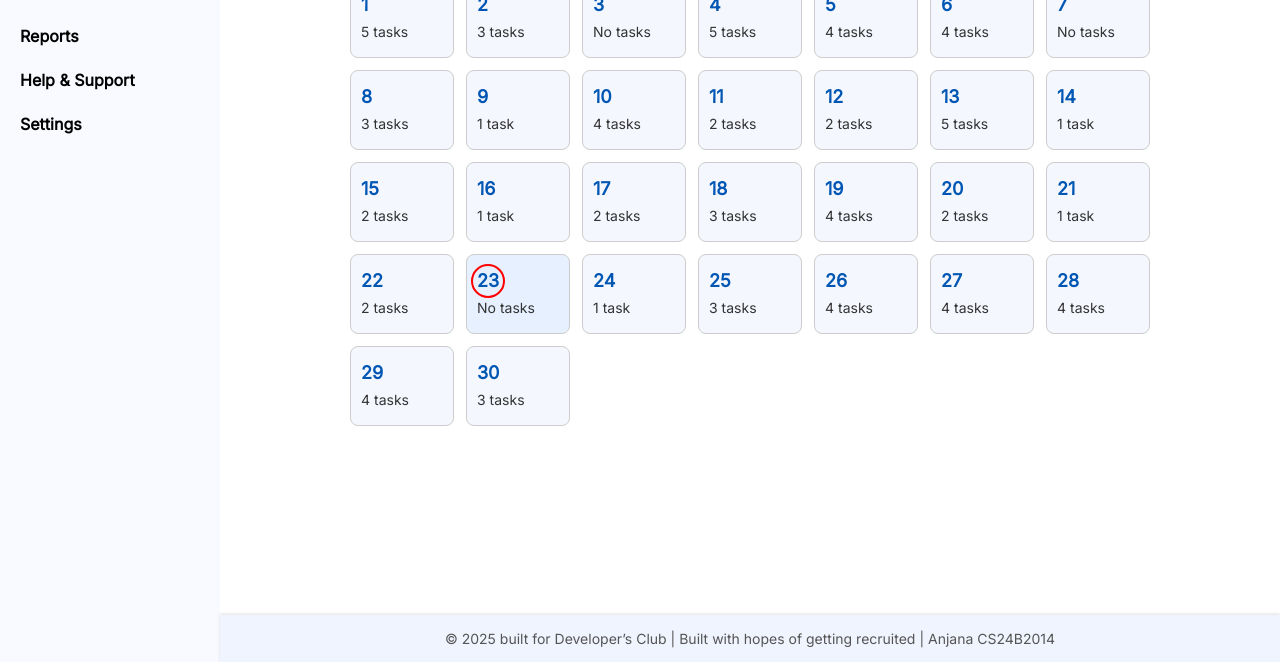
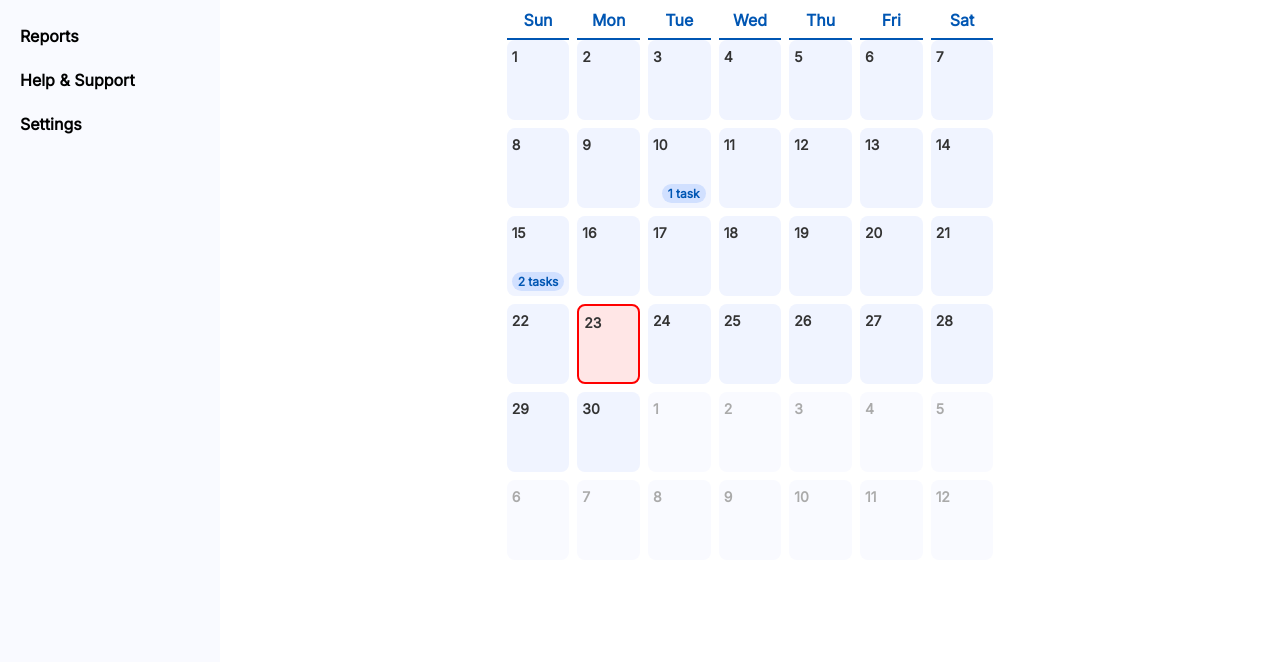
Before and after one commit to itsjanajana/webdevtask-devclubrecruit, a plain HTML site: page calendar.html in a window 1280 px wide. Shown: the part 138-800 px from the top of the page. Drawn offline with Linux system fonts and the light colour scheme.

Commit message:
Update calendar.html

```diff
--- a/calendar.html
+++ b/calendar.html
@@ -3,22 +3,19 @@
 <head>
   <meta charset="UTF-8" />
   <meta name="viewport" content="width=device-width, initial-scale=1" />
-  <title>Calendar - Taskify</title>
+  <title>Calendar - The To-Do List</title>
   <link href="https://fonts.googleapis.com/css2?family=Merriweather:wght@700&family=Inter&display=swap" rel="stylesheet" />
   <style>
-    /* Reset & base */
     body {
       margin: 0;
       font-family: 'Inter', sans-serif;
-      background: #fff;
       color: #000;
+      background-color: #fff;
       display: flex;
       height: 100vh;
       overflow: hidden;
       flex-direction: row;
     }
-
-    /* Sidebar */
     #sidebar {
       background: #f9faff;
       width: 220px;
@@ -46,149 +43,263 @@
     #sidebar .spacer {
       flex-grow: 1;
     }
-
-    /* Main Content */
     #main {
       flex-grow: 1;
       display: flex;
       flex-direction: column;
-      justify-content: space-between;
-      background: #fff;
-    }
-    .content {
-      padding: 40px 50px;
-      background: #fff;
-      flex-grow: 1;
+      justify-content: flex-start;
+      padding: 20px 40px;
+      box-sizing: border-box;
       overflow-y: auto;
-      max-width: 900px;
-      margin: 0 auto;
-      width: 100%;
-      box-sizing: border-box;
     }
     h2 {
       font-family: 'Merriweather', serif;
       color: #0056b3;
-      margin-bottom: 25px;
+      margin-bottom: 20px;
       text-align: center;
     }
-
-    /* Calendar Grid */
-    .calendar {
+    .calendar-container {
+      max-width: 700px;
+      margin: 0 auto;
+      user-select: none;
+    }
+    .calendar-header {
+      display: flex;
+      justify-content: space-between;
+      align-items: center;
+      margin-bottom: 15px;
+    }
+    .calendar-header button {
+      background-color: #0056b3;
+      color: white;
+      border: none;
+      border-radius: 4px;
+      padding: 8px 12px;
+      cursor: pointer;
+      font-size: 16px;
+      transition: background-color 0.3s ease;
+    }
+    .calendar-header button:hover {
+      background-color: #003d99;
+    }
+    .calendar-header .month-year {
+      font-weight: 700;
+      font-size: 22px;
+      color: #003d99;
+      font-family: 'Merriweather', serif;
+    }
+    .calendar-grid {
       display: grid;
       grid-template-columns: repeat(7, 1fr);
-      gap: 12px;
+      gap: 8px;
     }
-    .date-block {
-      background: #f5f7ff;
-      border: 1px solid #ccc;
+    .calendar-day {
+      font-weight: 600;
+      text-align: center;
+      padding: 8px 0;
+      color: #0056b3;
+      border-bottom: 2px solid #0056b3;
+      font-family: 'Inter', sans-serif;
+      user-select: none;
+    }
+    .calendar-date {
+      min-height: 80px;
+      background: #f0f4ff;
       border-radius: 8px;
-      padding: 15px 10px;
-      min-height: 80px;
+      padding: 8px 5px 5px 5px;
       box-sizing: border-box;
+      cursor: default;
+      position: relative;
       display: flex;
       flex-direction: column;
       justify-content: flex-start;
-      cursor: pointer;
-      transition: background 0.3s ease;
+      font-size: 14px;
+      color: #333;
+      transition: background-color 0.2s ease;
     }
-    .date-block:hover {
-      background: #e1eaff;
+    .calendar-date:hover {
+      background-color: #e0ebff;
+    }
+    .calendar-date.outside-month {
+      color: #aaa;
+      background: #f9faff;
+      cursor: default;
+    }
+    .calendar-date.today {
+      border: 2px solid red;
+      background: #ffe6e6;
+      font-weight: 700;
     }
     .date-number {
-      font-weight: 600;
-      color: #0056b3;
-      font-size: 18px;
-      position: relative;
-      z-index: 1;
+      font-weight: 700;
+      margin-bottom: 6px;
     }
     .task-count {
-      margin-top: 8px;
-      font-size: 14px;
-      color: #333;
-    }
-
-    /* Highlight today's date with red circle */
-    .date-block.today {
-      background: #e7f0ff;
-      border: 1px solid #ccc;
-      position: relative;
-    }
-    .date-block.today .date-number::before {
-      content: '';
-      position: absolute;
-      top: -6px;
-      left: -6px;
-      width: 30px;
-      height: 30px;
-      border: 2.5px solid red;
-      border-radius: 50%;
-      z-index: 0;
-    }
-
-    /* Footer */
-    footer {
-      text-align: center;
-      font-size: 14px;
-      padding: 15px 10px;
-      background: #f0f4ff;
-      color: #555;
-      font-family: 'Inter', sans-serif;
-      box-shadow: 0 -1px 3px #ddd;
+      font-size: 12px;
+      color: #0056b3;
+      margin-top: auto;
+      align-self: flex-end;
+      background-color: #d1e0ff;
+      padding: 2px 6px;
+      border-radius: 12px;
+      font-weight: 600;
+      user-select: none;
     }
   </style>
 </head>
 <body>
-
   <nav id="sidebar">
-    <a href="#" >Dashboard</a>
-    <a href="#" class="active">Calendar</a>
-    <a href="#" >Track</a>
-    <a href="#" >Reports</a>
-    <a href="#" >Help & Support</a>
-    <a href="#" >Settings</a>
+    <a href="dashboard.html">Dashboard</a>
+    <a href="calendar.html" class="active">Calendar</a>
+    <a href="track.html">Track</a>
+    <a href="reports.html">Reports</a>
+    <a href="help.html">Help & Support</a>
+    <a href="settings.html">Settings</a>
     <div class="spacer"></div>
   </nav>
 
-  <div id="main">
-    <div class="content">
-      <h2>Calendar</h2>
-      <div class="calendar" id="calendar-grid">
-        <!-- Dates injected by JS -->
+  <main id="main">
+    <h2>Calendar</h2>
+    <div class="calendar-container">
+      <div class="calendar-header">
+        <button id="prevMonthBtn" aria-label="Previous Month">&lt;</button>
+        <div class="month-year" id="monthYear"></div>
+        <button id="nextMonthBtn" aria-label="Next Month">&gt;</button>
+      </div>
+      <div class="calendar-grid" id="calendarDaysHeader">
+        <div class="calendar-day">Sun</div>
+        <div class="calendar-day">Mon</div>
+        <div class="calendar-day">Tue</div>
+        <div class="calendar-day">Wed</div>
+        <div class="calendar-day">Thu</div>
+        <div class="calendar-day">Fri</div>
+        <div class="calendar-day">Sat</div>
+      </div>
+      <div class="calendar-grid" id="calendarDates">
+        <!-- Dates will be injected here -->
       </div>
     </div>
-
-    <footer>
-      © 2025 built for Developer’s Club | Built with hopes of getting recruited | Anjana CS24B2014
-    </footer>
-  </div>
+  </main>
 
   <script>
-    const calendarGrid = document.getElementById('calendar-grid');
-    const today = new Date();
-    const todayDate = today.getDate();
-    const daysInMonth = new Date(today.getFullYear(), today.getMonth() + 1, 0).getDate();
+    // Calendar JavaScript
+    (() => {
+      const monthYearElem = document.getElementById('monthYear');
+      const calendarDatesElem = document.getElementById('calendarDates');
+      const prevMonthBtn = document.getElementById('prevMonthBtn');
+      const nextMonthBtn = document.getElementById('nextMonthBtn');
 
-    for(let day = 1; day <= daysInMonth; day++) {
-      const dateBlock = document.createElement('div');
-      dateBlock.classList.add('date-block');
-      if(day === todayDate) {
-        dateBlock.classList.add('today');
+      let currentDate = new Date();
+
+      // Placeholder task data: keyed by 'YYYY-MM-DD', value is count of tasks
+      const tasksByDate = {
+        // Example placeholders:
+        '2025-06-15': 2,
+        '2025-06-10': 1,
+        '2025-07-04': 3,
+        '2025-07-20': 5,
+        '2025-05-30': 1,
+      };
+
+      function formatDateKey(year, month, day) {
+        // month zero-based
+        return `${year}-${String(month + 1).padStart(2, '0')}-${String(day).padStart(2, '0')}`;
       }
 
-      const dateNumber = document.createElement('div');
-      dateNumber.className = 'date-number';
-      dateNumber.textContent = day;
+      function renderCalendar(year, month) {
+        // Clear previous dates
+        calendarDatesElem.innerHTML = '';
 
-      const taskCount = document.createElement('div');
-      taskCount.className = 'task-count';
-      const tasks = Math.floor(Math.random() * 6);
-      taskCount.textContent = tasks > 0 ? `${tasks} task${tasks > 1 ? 's' : ''}` : 'No tasks';
+        // Show month-year header, e.g. June 2025
+        const monthName = new Date(year, month).toLocaleString('default', { month: 'long' });
+        monthYearElem.textContent = `${monthName} ${year}`;
 
-      dateBlock.appendChild(dateNumber);
-      dateBlock.appendChild(taskCount);
+        // Get first day of month (0=Sun,6=Sat)
+        const firstDay = new Date(year, month, 1).getDay();
+        // Get number of days in current month
+        const daysInMonth = new Date(year, month + 1, 0).getDate();
+        // Get number of days in previous month
+        const daysInPrevMonth = new Date(year, month, 0).getDate();
 
-      calendarGrid.appendChild(dateBlock);
-    }
+        // Calculate total calendar cells (including prev & next month's days)
+        // Usually 42 (6 weeks * 7 days)
+        const totalCells = 42;
+
+        // Today for highlighting
+        const today = new Date();
+        const todayStr = formatDateKey(today.getFullYear(), today.getMonth(), today.getDate());
+
+        for (let i = 0; i < totalCells; i++) {
+          const dateElem = document.createElement('div');
+          dateElem.classList.add('calendar-date');
+
+          let dateNumber, dateKey, isOutside = false;
+
+          if (i < firstDay) {
+            // Dates from previous month
+            dateNumber = daysInPrevMonth - (firstDay - 1) + i;
+            dateKey = formatDateKey(year, month - 1, dateNumber);
+            isOutside = true;
+          } else if (i >= firstDay + daysInMonth) {
+            // Dates from next month
+            dateNumber = i - (firstDay + daysInMonth) + 1;
+            dateKey = formatDateKey(year, month + 1, dateNumber);
+            isOutside = true;
+          } else {
+            // Dates from current month
+            dateNumber = i - firstDay + 1;
+            dateKey = formatDateKey(year, month, dateNumber);
+          }
+
+          dateElem.textContent = '';
+          const dateNumberElem = document.createElement('div');
+          dateNumberElem.classList.add('date-number');
+          dateNumberElem.textContent = dateNumber;
+          dateElem.appendChild(dateNumberElem);
+
+          // Show task count if exists and current month date
+          if (tasksByDate[dateKey] && !isOutside) {
+            const taskCountElem = document.createElement('div');
+            taskCountElem.classList.add('task-count');
+            taskCountElem.textContent = `${tasksByDate[dateKey]} task${tasksByDate[dateKey] > 1 ? 's' : ''}`;
+            dateElem.appendChild(taskCountElem);
+          }
+
+          if (isOutside) {
+            dateElem.classList.add('outside-month');
+          }
+
+          // Highlight today
+          if (dateKey === todayStr) {
+            dateElem.classList.add('today');
+          }
+
+          calendarDatesElem.appendChild(dateElem);
+        }
+      }
+
+      function changeMonth(delta) {
+        let newMonth = currentDate.getMonth() + delta;
+        let newYear = currentDate.getFullYear();
+
+        if (newMonth < 0) {
+          newMonth = 11;
+          newYear--;
+        } else if (newMonth > 11) {
+          newMonth = 0;
+          newYear++;
+        }
+
+        currentDate = new Date(newYear, newMonth, 1);
+        renderCalendar(newYear, newMonth);
+      }
+
+      // Initial render
+      renderCalendar(currentDate.getFullYear(), currentDate.getMonth());
+
+      prevMonthBtn.addEventListener('click', () => changeMonth(-1));
+      nextMonthBtn.addEventListener('click', () => changeMonth(1));
+    })();
   </script>
 </body>
 </html>
```
